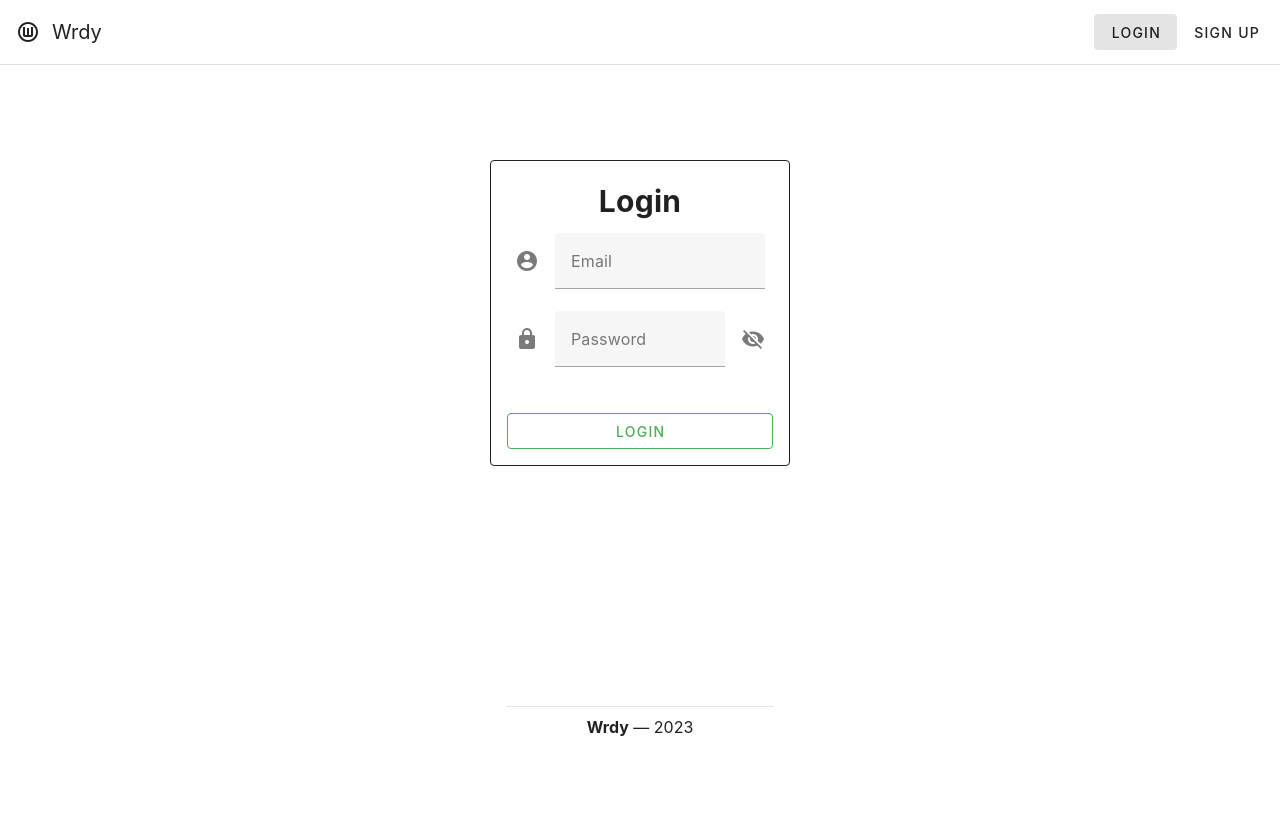
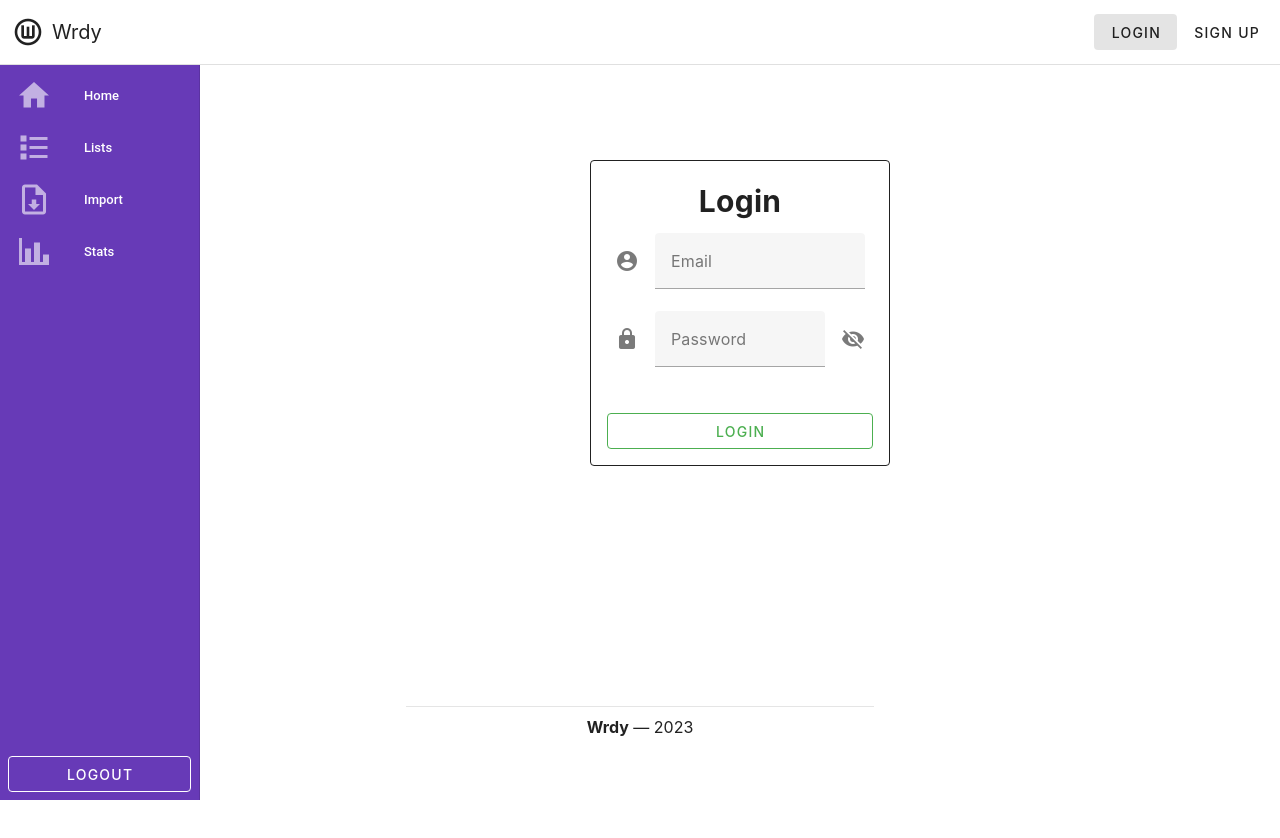
Before and after one commit to pasikonik/wrdy, a Vue app: page /login in a window 1280 px wide. Shown: the top 838 px of the page. Built offline with nearby package versions, Linux system fonts and the light colour scheme.

Commit message:
Move navigation to the left

```diff
--- a/src/App.vue
+++ b/src/App.vue
@@ -1,10 +1,13 @@
 <script setup lang="ts">
 import Navbar from '@/components/Navbar.vue'
+import Navigation from '@/components/Navigation.vue'
 </script>
 
 <template>
   <v-app>
     <navbar />
+
+    <navigation />
 
     <v-main>
       <router-view :key="$route.path" />
@@ -20,6 +23,6 @@ import Navbar from '@/components/Navbar.vue'
 
 <style scoped lang="scss">
 .footer {
-  border-top: 1px solid rgba(0, 0, 0, 0.1);
+  border-top: 1px solid rgb(0 0 0 / 0.1);
 }
 </style>
--- a/src/components/Navbar.vue
+++ b/src/components/Navbar.vue
@@ -32,23 +32,10 @@ const nav: readonly Nav[] = [
   <v-app-bar id="app-bar" border="b" flat>
     <template #prepend>
       <v-app-bar-nav-icon>
-        <v-icon large icon="mdi-alpha-w-circle-outline" />
+        <v-icon size="x-large" icon="mdi-alpha-w-circle-outline" />
       </v-app-bar-nav-icon>
       <v-app-bar-title> Wrdy </v-app-bar-title>
     </template>
-
-    <slot v-if="store.isLoggedIn">
-      <v-btn
-        v-for="item in nav"
-        :key="item.icon"
-        :to="item.path"
-        :prepend-icon="item.icon"
-        size="x-large"
-        variant="flat"
-      >
-        {{ item.text }}
-      </v-btn>
-    </slot>
 
     <template #append>
       <v-btn v-if="store.currentUser" variant="text" @click="store.logout">
--- /dev/null
+++ b/src/components/Navigation.vue
@@ -0,0 +1,53 @@
+<script setup lang="ts">
+import Nav from '@/types/nav'
+
+const nav: readonly Nav[] = [
+  {
+    icon: 'mdi-home',
+    text: 'Home',
+    path: '/',
+  },
+  {
+    icon: 'mdi-format-list-bulleted-square',
+    text: 'Lists',
+    path: '/lists',
+  },
+  {
+    icon: 'mdi-file-download-outline',
+    text: 'Import',
+    path: '/import',
+  },
+  {
+    icon: 'mdi-chart-bar',
+    text: 'Stats',
+    path: '/stats',
+  },
+]
+</script>
+
+<template>
+  <v-navigation-drawer
+    name="navigation"
+    class="text-left bg-deep-purple"
+    width="200"
+    permanent
+  >
+    <v-list nav class="text-h5" select-strategy="leaf">
+      <v-list-item
+        v-for="item in nav"
+        :key="item.icon"
+        :prepend-icon="item.icon"
+        :title="item.text"
+        :to="item.path"
+      />
+    </v-list>
+
+    <template #append>
+      <div class="pa-2">
+        <v-btn variant="outlined" block> Logout </v-btn>
+      </div>
+    </template>
+  </v-navigation-drawer>
+</template>
+
+<style scoped lang="scss"></style>
--- a/src/components/WordListing.vue
+++ b/src/components/WordListing.vue
@@ -12,11 +12,17 @@ const headers = [
   { title: 'Word', key: 'origin' },
   { title: 'Translation', key: 'translation' },
   { title: 'Proficiency', key: 'proficiency' },
-  { title: 'Actions', key: 'actions', sortable: false },
+  {
+    title: '',
+    key: 'actions',
+    align: 'end',
+    width: 10,
+    sortable: false,
+  },
 ]
 
 function getProgressColor(proficiency: number) {
-  if (proficiency >= 75 ) return 'green'
+  if (proficiency >= 75) return 'green'
   else if (proficiency >= 50) return 'orange'
   else if (proficiency >= 25) return 'amber'
   else return 'grey-lighten-2'
@@ -34,7 +40,6 @@ function removeWord(wordId: number) {
     :headers="headers"
     :items="words"
   >
-
     <!-- eslint-disable-next-line vue/valid-v-slot -->
     <template #item.proficiency="{ item }">
       <v-progress-linear
@@ -48,18 +53,29 @@ function removeWord(wordId: number) {
     <!-- eslint-disable-next-line vue/valid-v-slot -->
     <template #item.actions="{ item }">
       <v-icon
-        class="align-right"
+        class="action"
         size="small"
         icon="mdi-trash-can-outline"
         @click="removeWord(item.raw.id)"
       />
     </template>
-
   </v-data-table>
 </template>
 
-<style scoped>
-.delete-action {
-  align-items: right;
+<style scoped lang="scss">
+.action {
+  opacity: 0;
+  color: rgb(0 0 0 / .3);
+}
+
+tr:hover {
+  i.action {
+    transition: all .8s ease;
+    opacity: 1;
+
+    &:hover {
+      color: #EF5350;
+    }
+  }
 }
 </style>
--- a/src/views/List.vue
+++ b/src/views/List.vue
@@ -31,24 +31,25 @@ const deleteList = async () => {
 
 <template>
   <main v-if="list" class="container text-left">
-    <h2 class="text-h2">
+    <h1 class="text-h3 ml-3">
       {{ list.name }}
-    </h2>
+    </h1>
 
     <v-btn
       class="delete-button"
       icon="mdi-trash-can-outline"
       color="error"
-      size="small"
       variant="outlined"
       @click="deleteList"
     />
 
-    <h4 v-if="list.words">words: {{ list.words.length }}</h4>
+    <h4 v-if="list.words" class="text-h6 ml-4">
+      words: {{ list.words.length }}
+    </h4>
 
     <new-word-form :list-id="list.id" />
 
-    <word-listing :words="list.words as Word[]" />
+    <word-listing v-if="list.words?.length" :words="list.words as Word[]" />
   </main>
 </template>
 
--- a/src/views/Lists.vue
+++ b/src/views/Lists.vue
@@ -15,10 +15,10 @@ const store = useListStore()
 isLoading.value = true
 store.fetchLists().then((result) => {
   isLoading.value = false
-  if(route.params.id || !result.length) return
+  if (route.params.id || !result.length) return
 
   const paramId = result[0].id
-  router.push({ name: 'list', params: { id: paramId }})
+  router.push({ name: 'list', params: { id: paramId } })
 })
 
 async function addNewList() {
@@ -40,8 +40,6 @@ async function addNewList() {
           {{ list.name }}
         </v-list-item-title>
       </v-list-item>
-
-      <v-divider />
 
       <div class="mt-2 add-new">
         <v-text-field
```
